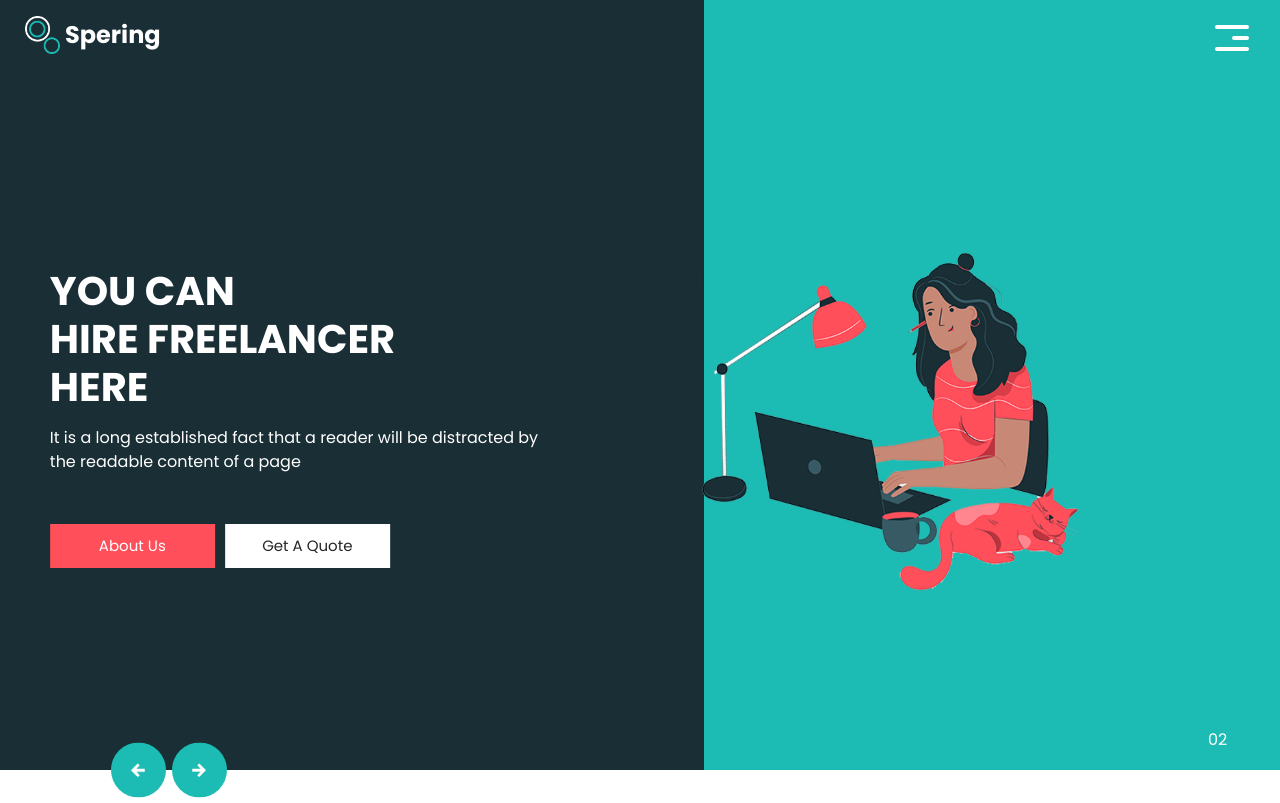
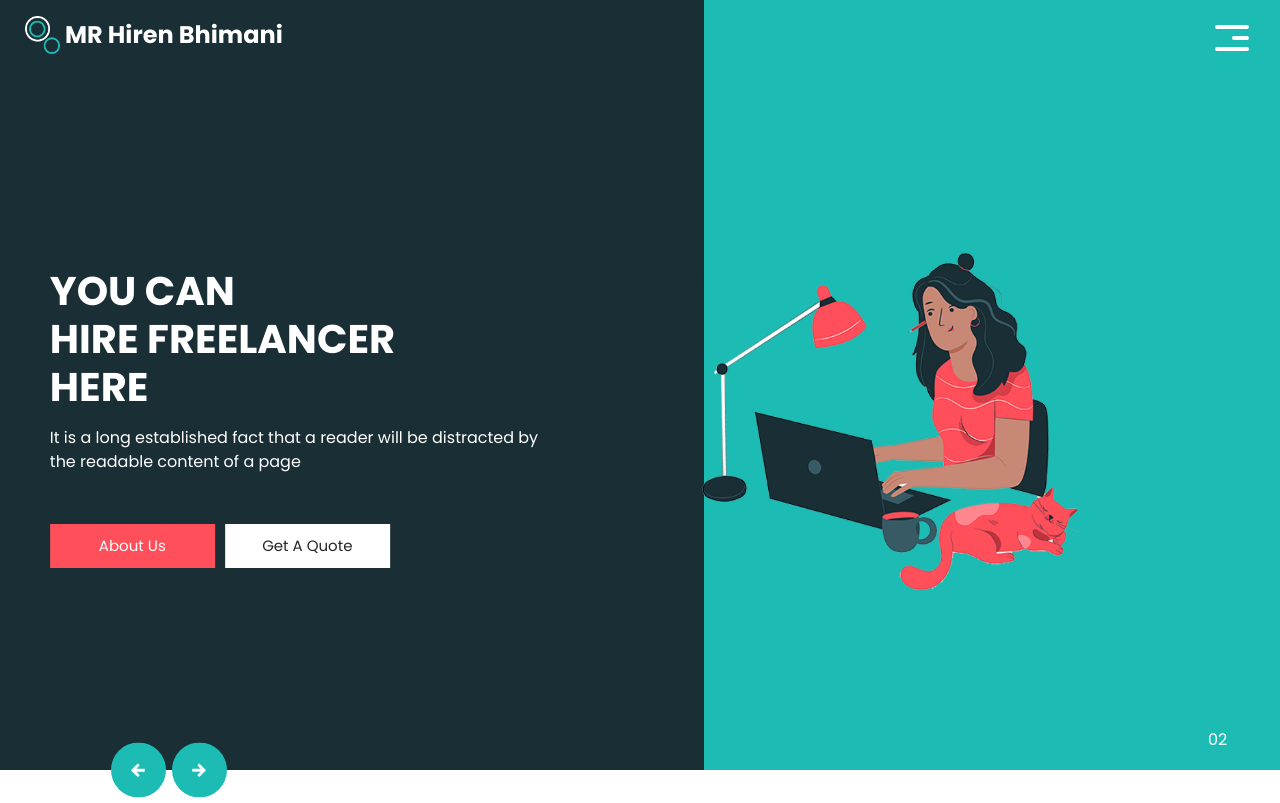
Before and after one commit to hirenbhimani21/web, a plain HTML site: page index.html in a window 1280 px wide. Shown: the top 803 px of the page. Drawn offline with Linux system fonts and the light colour scheme.

Commit message:
Update index.html

```diff
--- a/index.html
+++ b/index.html
@@ -33,7 +33,7 @@
           <a class="navbar-brand" href="index.html">
             <img src="images/logo.png" alt="" />
             <span>
-              Spering
+              MR Hiren Bhimani
             </span>
           </a>
           <button class="navbar-toggler" type="button" data-toggle="collapse" data-target="#navbarSupportedContent" aria-controls="navbarSupportedContent" aria-expanded="false" aria-label="Toggle navigation">
```
